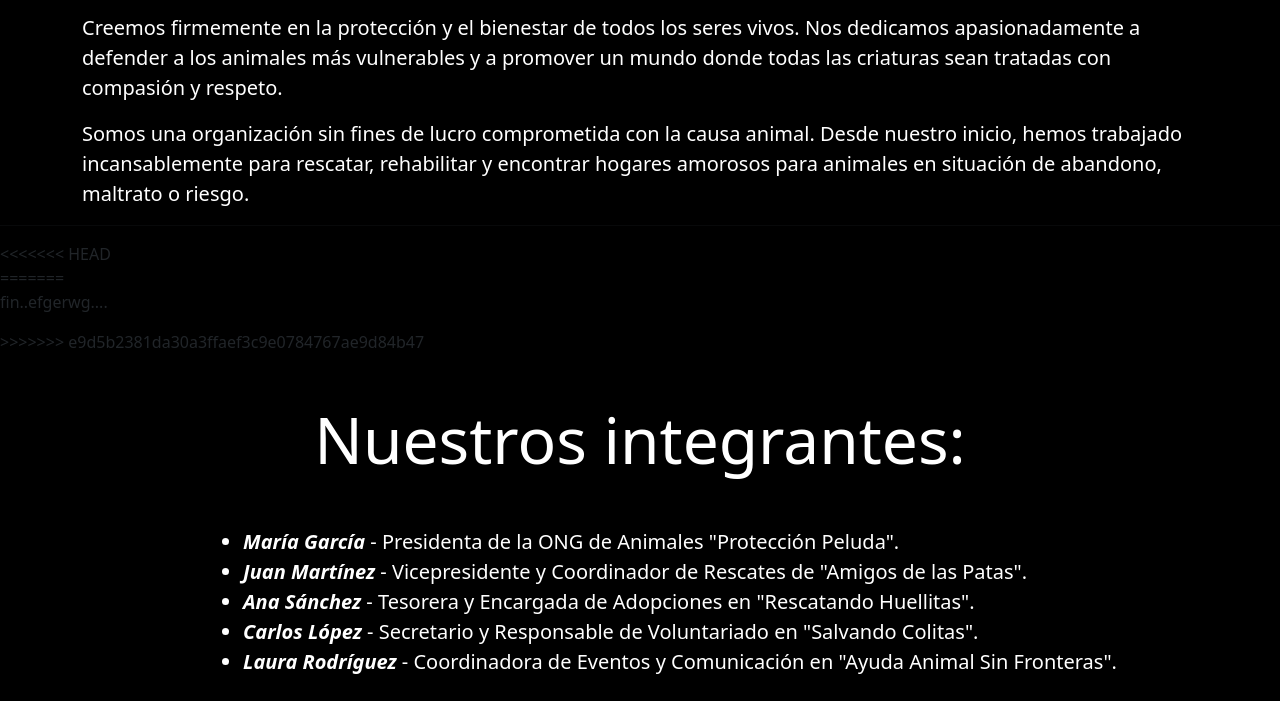
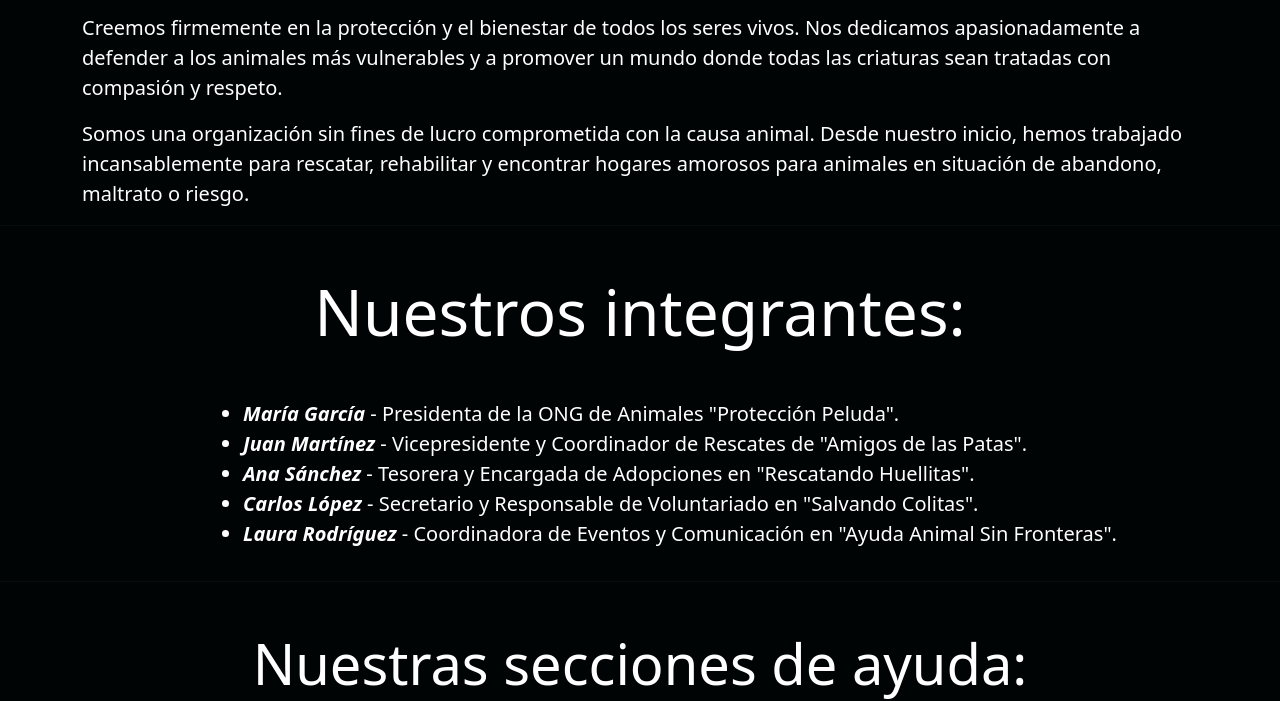
Before and after one commit to GermanWeber/ong-1.2, a plain HTML site: page index.html in a window 1280 px wide. Shown: the part 251-952 px from the top of the page. Drawn offline with nearby package versions, Linux system fonts and the light colour scheme.

Commit message:
correccion bg body

```diff
--- a/assets/css/style.css
+++ b/assets/css/style.css
@@ -1,5 +1,5 @@
 .bc-black{
-    background-color: black;
+    background-color: #000405;
 }
 .bc-red{
     background-color: rgb(208, 6, 6);
--- a/index.html
+++ b/index.html
@@ -31,11 +31,7 @@
         </div>
         <hr>
 
-<<<<<<< HEAD
     </header>
-=======
-    <p>fin..efgerwg....</p>
->>>>>>> e9d5b2381da30a3ffaef3c9e0784767ae9d84b47
 
     <main> <!--cuerpo de pagina-->
 
@@ -50,6 +46,8 @@
                 <li><span>Laura Rodríguez</span> - Coordinadora de Eventos y Comunicación en "Ayuda Animal Sin Fronteras".</li>
             </ul>
         </div>
+
+        <hr>
 
         <h2 class="centrar text-white m-5 display-4">Nuestras secciones de ayuda:</h2>
 
```
